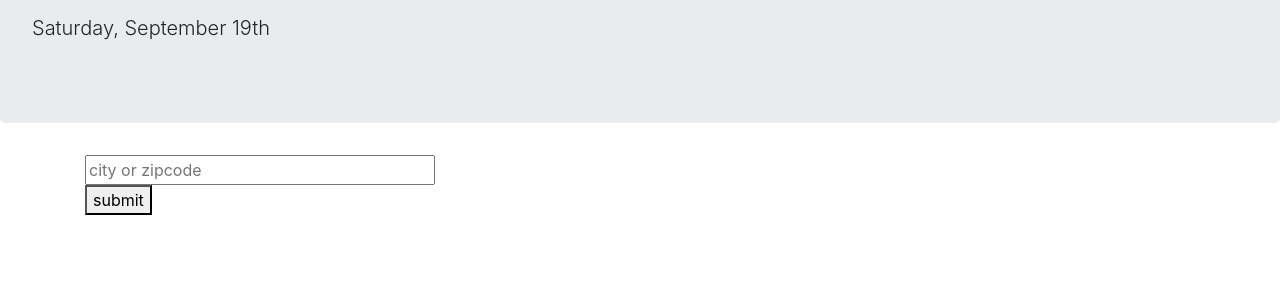
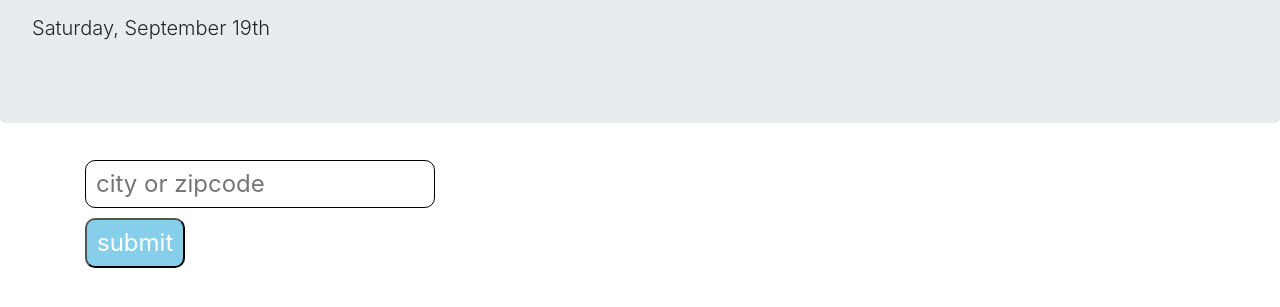
Before and after one commit to j-nederveld/Current-Weather-App, a plain HTML site: page index.html in a window 1280 px wide. Shown: the part 191-498 px from the top of the page. Drawn offline with nearby package versions, Linux system fonts and the light colour scheme.

Commit message:
styled the inputs better

```diff
--- a/index.html
+++ b/index.html
@@ -35,7 +35,7 @@
         <div class="row">
              <div class="col-4">
                 <form class="weather">
-                    <input class="zip" type="text" placeholder="city or zipcode"><button type="submit">submit</button>
+                    <input id="input" class="zip submit" type="text" placeholder="city or zipcode"><button type="submit" class="submit">submit</button>
                   </form>
                   <div class="city"></div>
              </div>
--- a/style/style.css
+++ b/style/style.css
@@ -20,4 +20,24 @@
 
 .zip {
     width: 100%;
+    border: 0px solid;
 }
+
+.zip:focus, .zip:focus{
+    outline: none;
+}
+
+.submit {
+    margin: 5px 0px;
+    border-radius: 10px;
+    background: skyblue;
+    color: white;
+    font-size: 24px;
+    padding: 5px 10px;
+}
+
+#input {
+    background: transparent;
+    color: #000000;
+    border: 1px solid black;
+}
```
